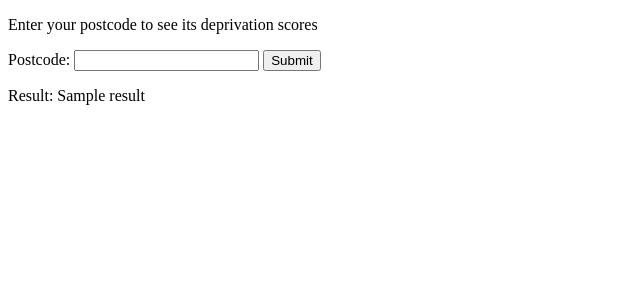
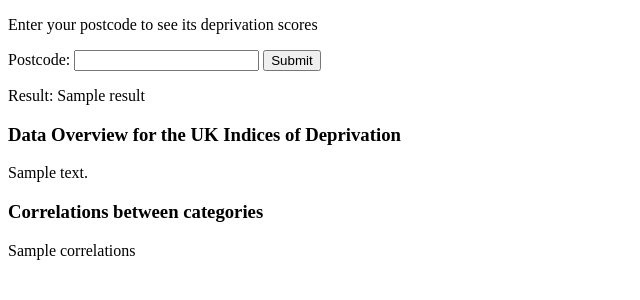
Before and after one commit to matthew-sayer/checkMyPostcode, a Flask app: template src/templates/checkMyPostcode.html in a window 1280 px wide. Shown: the top 300 px of the page, without its empty margins (0-640 px from the left). Run offline with Flask 3, Linux system fonts and the light colour scheme; the template is opened without the code that fills it: most values are stand-ins (such as "Sample title", 1, 10 or a date in 2020); parts of the project's set-up code (start-up, migrations or seed data) failed here and were passed over.

Commit message:
Added data overview and correlations

```diff
--- a/src/Python/app.py
+++ b/src/Python/app.py
@@ -1,6 +1,6 @@
 from flask import Flask, render_template, request
 import main
-
+import analyseData
 homepage = 'checkMyPostcode.html'
 
 #create a Flask instance
@@ -12,6 +12,10 @@ def loadPostcodeMap():
     return postcodeMapRef
 
 postcodeMapRef = loadPostcodeMap()
+analyseData = analyseData.AnalyseData(postcodeMapRef)
+descriptions, correlations = analyseData.exploratoryAnalysis()
+descriptions = descriptions.to_html()
+correlations = correlations.to_html()
 
 @app.route('/', methods=['GET', 'POST', 'PUT', 'PATCH']) #this shows that the site will be e.g. localhost:5000/
 def start():
@@ -20,9 +24,9 @@ def start():
         decileDataInstance = main.getDecileData.getDecileDataForPostcode(postcodeMapRef)
         decileData = decileDataInstance.checkDecileData(postcode)
         result = decileDataInstance.outputDecileData(decileData).to_html()
-        return render_template(homepage, result=result)
+        return render_template(homepage, result=result, descriptions=descriptions, correlations=correlations)
     else:
-        return render_template(homepage) #renders the HTML file
+        return render_template(homepage, descriptions=descriptions, correlations=correlations) #renders the HTML file
 
 if __name__ == '__main__':
     app.run()
--- a/src/Python/main.py
+++ b/src/Python/main.py
@@ -2,6 +2,7 @@ import ingestData as ingest
 import createPostcodeMap as map
 import getDecileDataByPostcode as getDecileData
 import visualiseData as vis
+import analyseData as analyse
 
 def main(centroidsFile, iodFile):
         print("Application loading...")
@@ -12,6 +13,8 @@ def main(centroidsFile, iodFile):
         print("Mapping LSOA data to postcodes...")
         map_data = map.getPostcodeData(centroidsDF, iodDF)
         postcodeMapRef = map_data.createPostcodeMap()
+        analyseData = analyse.AnalyseData(postcodeMapRef)
+        analyseData.exploratoryAnalysis()
         return postcodeMapRef
 
 
--- a/src/templates/checkMyPostcode.html
+++ b/src/templates/checkMyPostcode.html
@@ -14,6 +14,12 @@
                 <p>Result: {{ result | safe }}</p>
                 {% endif %}
             </div>
+            <div id='EDA'>
+                <h3>Data Overview for the UK Indices of Deprivation </h3>
+                <p>{{ descriptions | safe }}</p>
+                <h3>Correlations between categories</h3>
+                <p>{{ correlations | safe }}</p>
+            </div>
         </form>
     </body>
 </html>
```
Also changed, not shown: src/Python/analyseData.py (added, +12 -0 lines).
